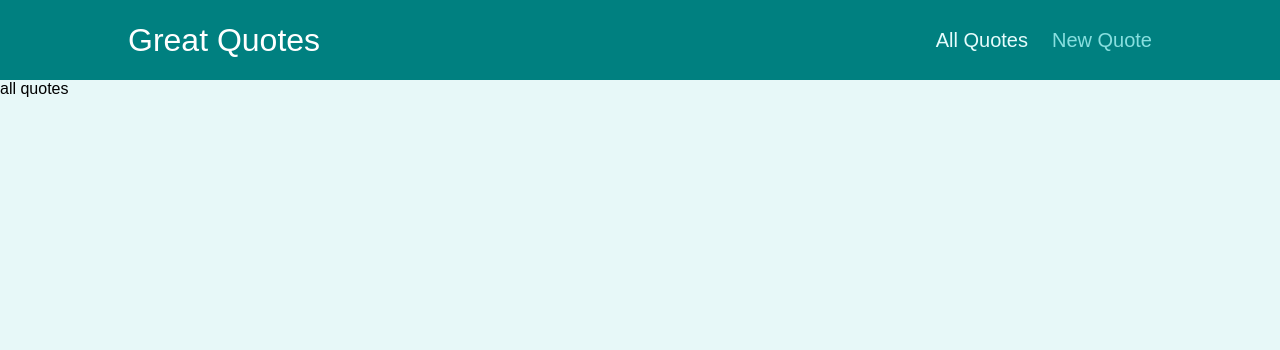
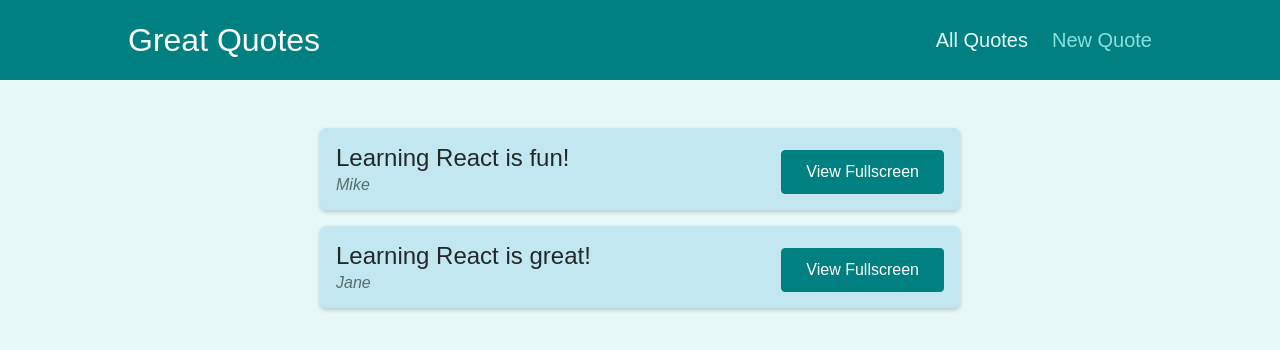
Before and after one commit to lukas-anci/react-router-module, a React (Create React App) app: page /quotes in a window 1280 px wide. Shown: the top 350 px of the page. Built offline with nearby package versions, Linux system fonts and the light colour scheme.

Commit message:
dummy quotes added

```diff
--- a/src/App.jsx
+++ b/src/App.jsx
@@ -1,12 +1,12 @@
 import { Route, Switch, Redirect } from 'react-router-dom';
+import Layout from './components/layout/Layout';
 import MainNavigation from './components/layout/MainNavigation';
 import AllQuotes from './pages/AllQuotes';
 import NewQuote from './pages/NewQuote';
 import QuoteDetails from './pages/QuoteDetails';
 function App() {
   return (
-    <div>
-      <MainNavigation />
+    <Layout>
       <Switch>
         <Route path="/" exact>
           <Redirect to="/quotes" />
@@ -21,7 +21,7 @@ function App() {
           <NewQuote />
         </Route>
       </Switch>
-    </div>
+    </Layout>
   );
 }
 
--- /dev/null
+++ b/src/components/layout/Layout.jsx
@@ -0,0 +1,12 @@
+import MainNavigation from './MainNavigation';
+import cl from './Layout.module.css';
+const Layout = (props) => {
+  return (
+    <>
+      <MainNavigation />
+      <main className={cl.main}>{props.children}</main>
+    </>
+  );
+};
+
+export default Layout;
--- a/src/components/layout/MainNavigation.jsx
+++ b/src/components/layout/MainNavigation.jsx
@@ -15,7 +15,7 @@ const MainNavigation = () => {
             </NavLink>
           </li>
           <li>
-            <NavLink to="/new-quote" activeClassName={classes.active}>
+            <NavLink to="/quotes/new-quote" activeClassName={classes.active}>
               New Quote
             </NavLink>
           </li>
--- a/src/components/quotes/QuoteList.jsx
+++ b/src/components/quotes/QuoteList.jsx
@@ -7,7 +7,7 @@ const QuoteList = (props) => {
   return (
     <Fragment>
       <ul className={classes.list}>
-        {props.quotes.map((quote) => (
+        {(props.quotes || []).map((quote) => (
           <QuoteItem
             key={quote.id}
             id={quote.id}
--- a/src/pages/AllQuotes.jsx
+++ b/src/pages/AllQuotes.jsx
@@ -1,7 +1,12 @@
 import React from 'react';
+import QuoteList from '../components/quotes/QuoteList';
+const DUMMY_QUOTES = [
+  { id: 'q1', author: 'Mike', text: 'Learning React is fun!' },
 
+  { id: 'q2', author: 'Jane', text: 'Learning React is great!' },
+];
 const AllQuotes = () => {
-  return <div>all quotes</div>;
+  return <QuoteList quotes={DUMMY_QUOTES} />;
 };
 
 export default AllQuotes;
```
